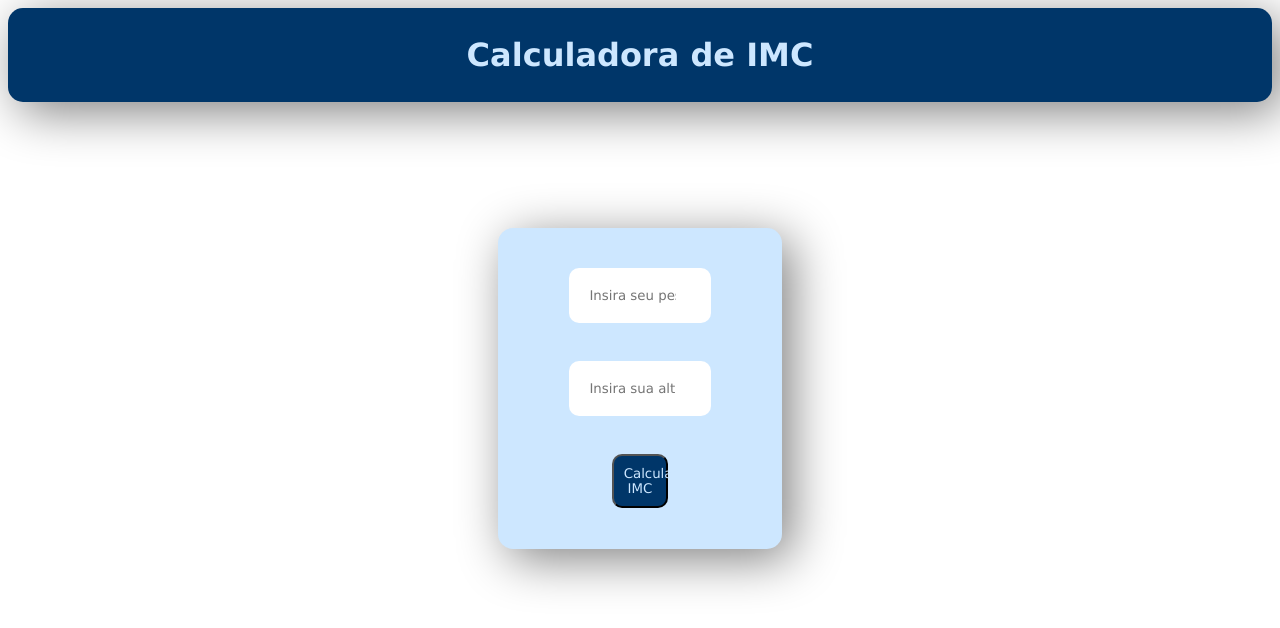
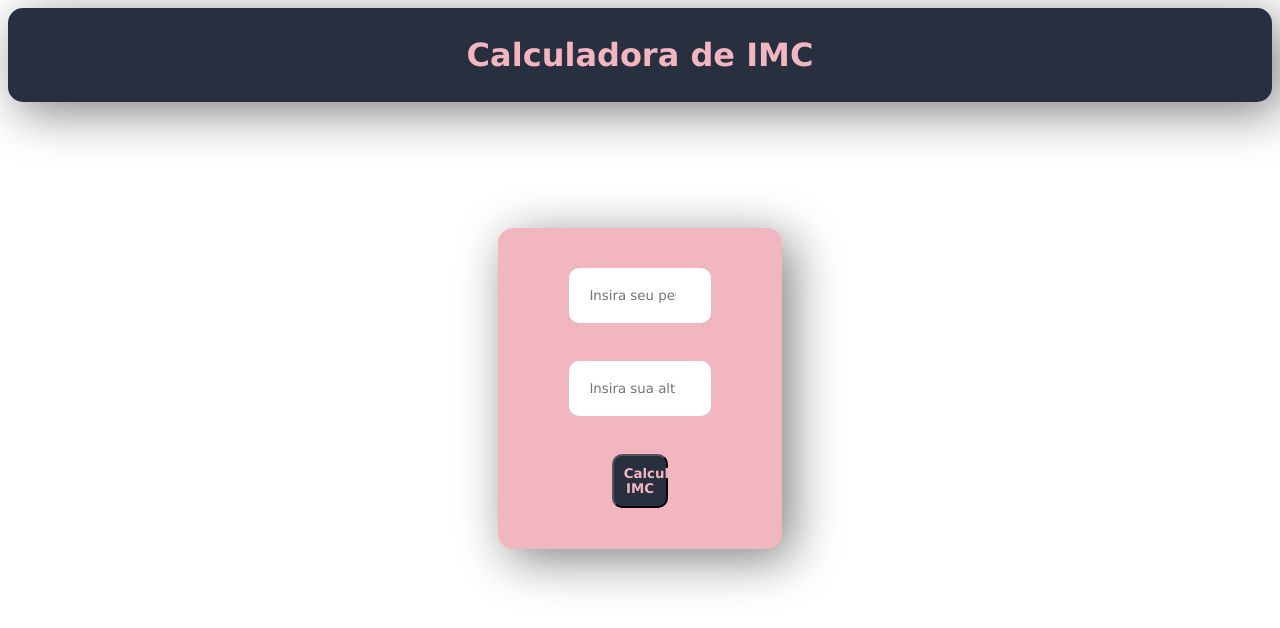
Before and after one commit to GabeMike52/Calculadora-de-IMC, a plain HTML site: page index.html in a window 1280 px wide. Drawn offline with Linux system fonts and the light colour scheme.

Commit message:
/fixPaleta de cores decente trocada pela anterior!

```diff
--- a/style.css
+++ b/style.css
@@ -6,8 +6,8 @@ header {
     padding: .5%;
     display: flex;
     justify-content: center;
-    background-color: #003669;
-    color: #cde7ff;
+    background-color: #283040;
+    color: #F2B6C1;
     border-radius: 15px;
     box-shadow: 10px 10px 50px gray;
 }
@@ -19,13 +19,13 @@ main {
     padding: 10%;
 }
 
-.insert { /*TODO: Centralizar essa div*/
+.insert {
     width: 20%;
     padding: 4%;
     display: flex;
     justify-content: center;
     align-items: center;
-    background-color:#cde7ff;
+    background-color:#F2B6C1;
     flex-direction: column;
     border-radius: 15px;
     box-shadow: 10px 10px 50px gray;
@@ -42,10 +42,28 @@ main {
     border-radius: 10px;
     border-style: none;
 }
+
+#peso:focus {
+    outline: none;
+}
+
+#altura:focus {
+    outline: none;
+}
+
 button {
+    font-weight: bold;
     width: 28%;
     padding: 10px;
-    background-color: #003669;
-    color: #cde7ff;
+    background-color: #283040;
+    color: #F2B6C1;
     border-radius: 10px;
+    outline: none;
+    transition: .5s;
 }
+
+button:hover {
+    background-color: #8C3A60;
+    color: #283040;
+    transition: ease-out .5s;
+}
```
